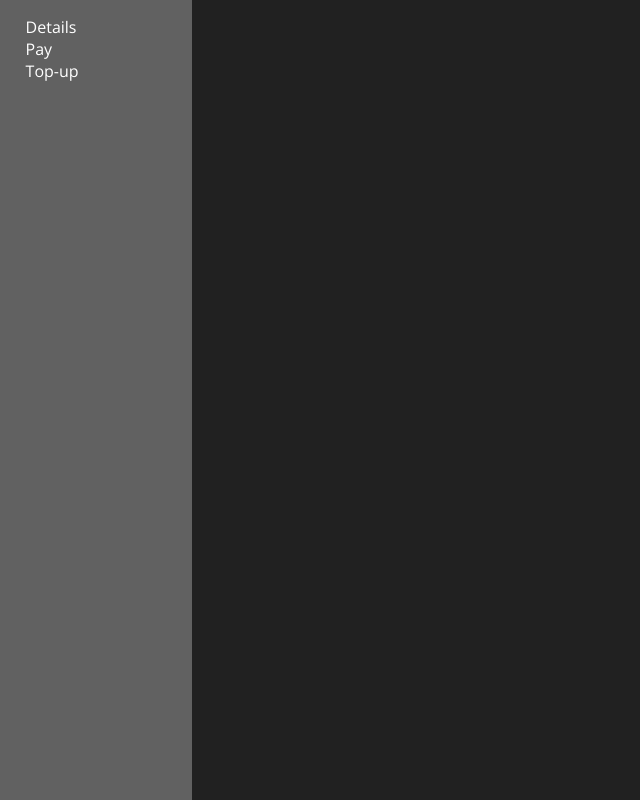
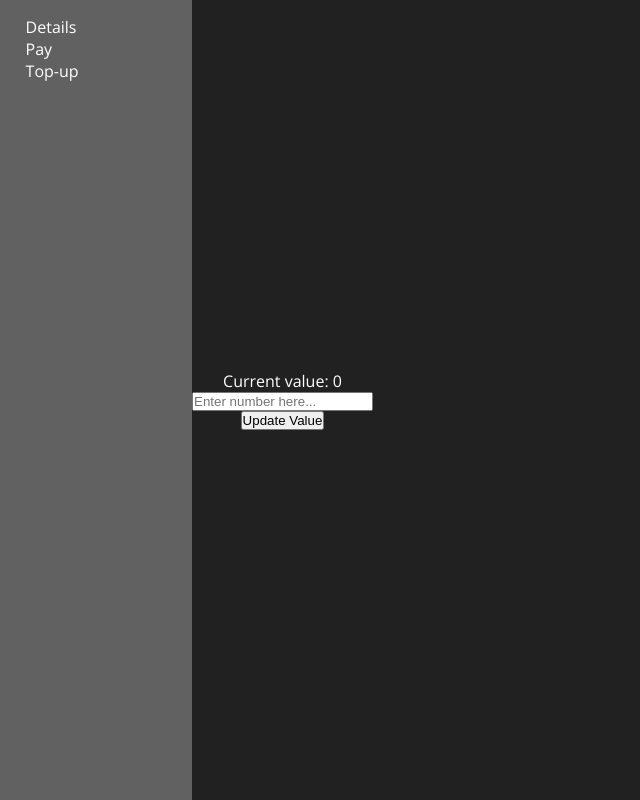
Before and after one commit to JoelKong/TokPay, a Next.js app in the folder tokpay/: page /topup in a window 1280 px wide. Shown: the whole page, without its empty margins (0-640 px from the left). Built offline with nearby package versions, Linux system fonts and the light colour scheme.

Commit message:
feat: added Topup

```diff
--- /dev/null
+++ b/tokpay/components/topup/addMoney.jsx
@@ -0,0 +1,27 @@
+import classes from "./addMoney.module.css"
+import React, { useState } from 'react';
+
+function AddMoney() {
+        const [inputValue, setInputValue] = useState('');
+        const handleInput = (event) => {
+            setInputValue(parseInt(event.target.value));
+        }
+        const [value, setValue] = useState(0);
+        const handleClick = () => {
+            setValue(parseInt(value)+inputValue);
+        }
+    return (
+        <div className={classes.layout}>
+            <p>Current value: {value}</p>
+            <input
+                type="number"
+                value={inputValue}
+                onChange={handleInput}
+                placeholder = "Enter number here..."
+            />
+            <button onClick = {handleClick}>Update Value</button>
+        </div>
+    )
+}
+
+export default AddMoney;
--- /dev/null
+++ b/tokpay/components/topup/addMoney.module.css
@@ -0,0 +1,7 @@
+.layout{
+    display:flex;
+    flex-direction: column;
+    justify-content: center;
+    align-items: center;
+    color: white;
+}
--- a/tokpay/components/topupLayout/topupLayout.jsx
+++ b/tokpay/components/topupLayout/topupLayout.jsx
@@ -1,11 +1,13 @@
 import SideBar from "../sidebar/sidebar";
+import AddMoney from "../topup/addMoney";
 import classes from "./topupLayout.module.css"
 
 function TopupLayout() {
     return (
-        <div className = {classes.body}>
+        <main className = {classes.body}>
             <SideBar/>
-        </div>
+            <AddMoney/>
+        </main>
     )
 }
 
--- a/tokpay/components/topupLayout/topupLayout.module.css
+++ b/tokpay/components/topupLayout/topupLayout.module.css
@@ -1,3 +1,5 @@
 .body {
-    background-color: #212121
+    background-color: #212121;
+    display: flex;
+    flex-direction: row;
 }
```
